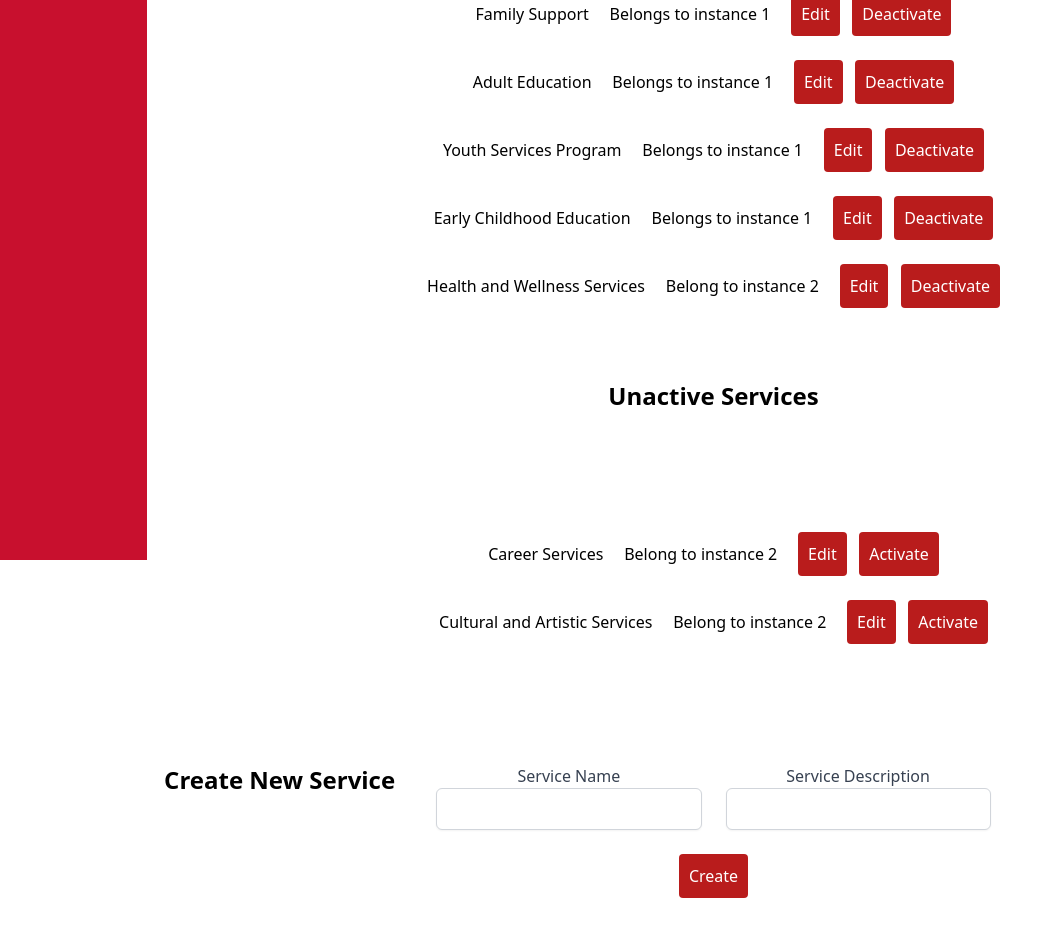
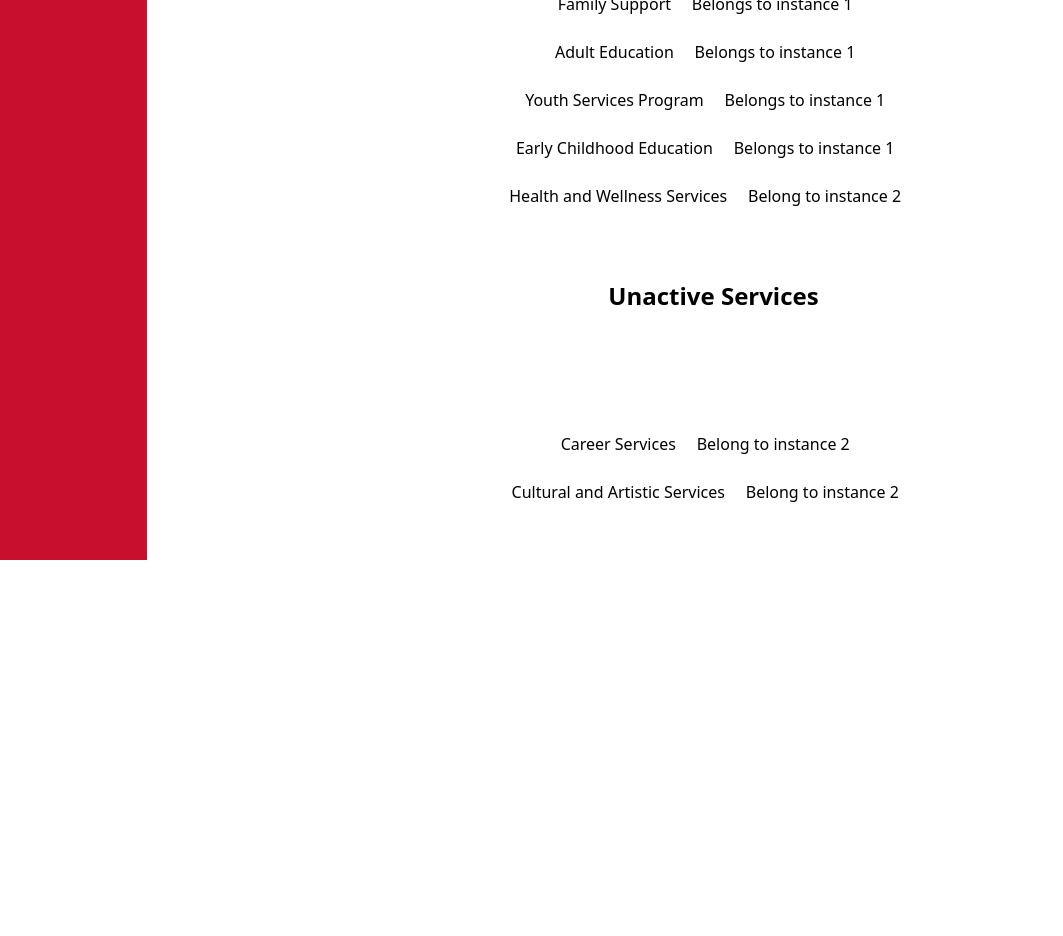
Before and after one commit to CIS-Spring-2023/project-cis_4339_project_-21, a Vue app in the folder frontend/: page /services in a window 1280 px wide. Shown: the part 240-1176 px from the top of the page, without its empty margins (0-1063 px from the left). After the commit the page ends 864 px from the top, so only its background shows below. Built offline with nearby package versions, Linux system fonts and the light colour scheme; no server answers.

Commit message:
Update services.vue
Viewers can now see services and only editors can see icons to edit, update, soft delete, or create new

```diff
--- a/frontend/src/components/services.vue
+++ b/frontend/src/components/services.vue
@@ -1,5 +1,11 @@
   <script>
+import { useLoggedInUserStore } from "@/store/loggedInUser";
 export default {
+  setup() {
+    const user = useLoggedInUserStore();
+
+    return { user };
+  },
   data() {
     return {
       services: [
@@ -65,9 +71,11 @@ export default {
                     <div v-if="services[index].active" class="service-name" >
                         {{ service.name }} &nbsp;&nbsp;&nbsp;
                         {{ service.description }} &nbsp;&nbsp;&nbsp;
-                        <button class="bg-red-700 text-white rounded" @click="editService(service)">Edit</button>
-                        &nbsp;
-                        <button class="bg-red-700 text-white rounded" @click="softDeleteService(service)">Deactivate</button>
+                        <div v-if="user.name === 'Editor'">
+                          <button class="bg-red-700 text-white rounded" @click="editService(service)">Edit</button>
+                          &nbsp;
+                          <button class="bg-red-700 text-white rounded" @click="activateService(service)">Activate</button>
+                        </div>
                     </div>
                     <br>
                 </li>
@@ -78,9 +86,11 @@ export default {
                     <div v-if="!services[index].active" class="service-name" >
                         {{ service.name }} &nbsp;&nbsp;&nbsp;
                         {{ service.description }} &nbsp;&nbsp;&nbsp;
-                        <button class="bg-red-700 text-white rounded" @click="editService(service)">Edit</button>
-                        &nbsp;
-                        <button class="bg-red-700 text-white rounded" @click="activateService(service)">Activate</button>
+                        <div v-if="user.name === 'Editor'">
+                          <button class="bg-red-700 text-white rounded" @click="editService(service)">Edit</button>
+                          &nbsp;
+                          <button class="bg-red-700 text-white rounded" @click="activateService(service)">Activate</button>
+                        </div>
                     </div>
                     <br>
                 </li>
@@ -135,7 +145,7 @@ export default {
 
 
         <!-- Create A new Service-->
-        <div class="text-center">
+        <div v-if="user.name === 'Editor'" class="text-center">
             <form @submit.prevent="createService">
             <!-- grid container -->
             <div
```
